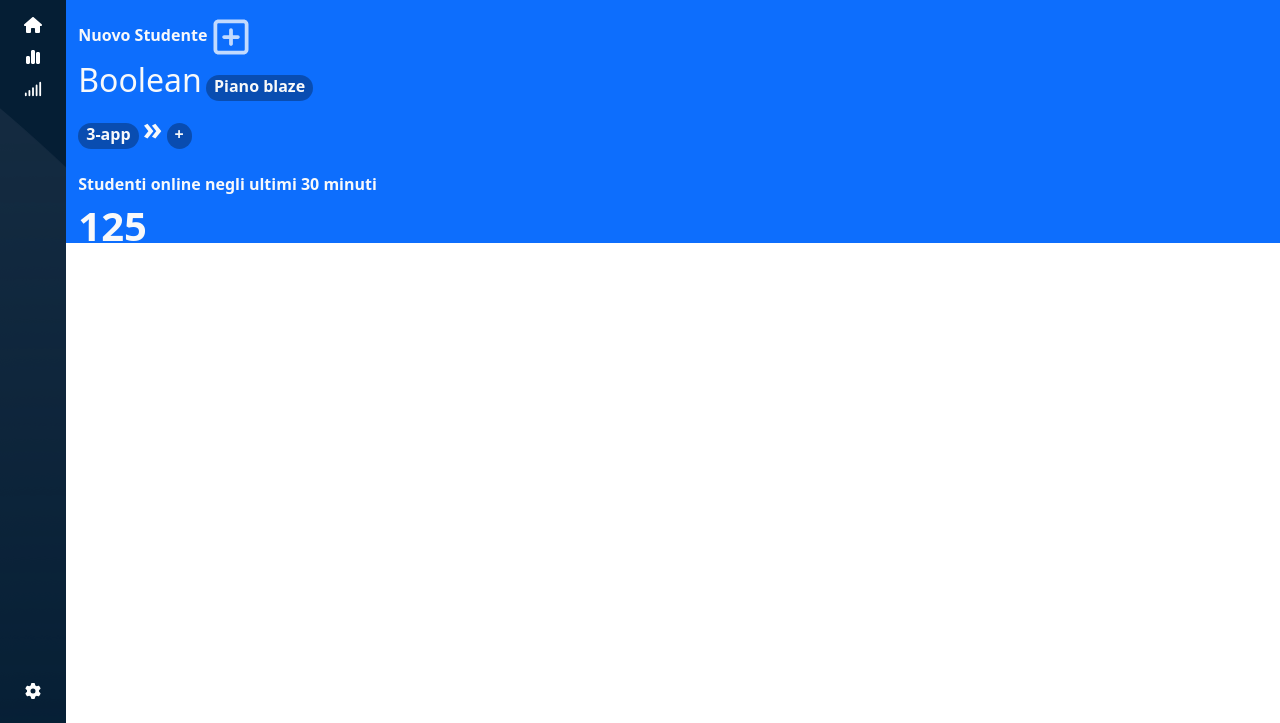
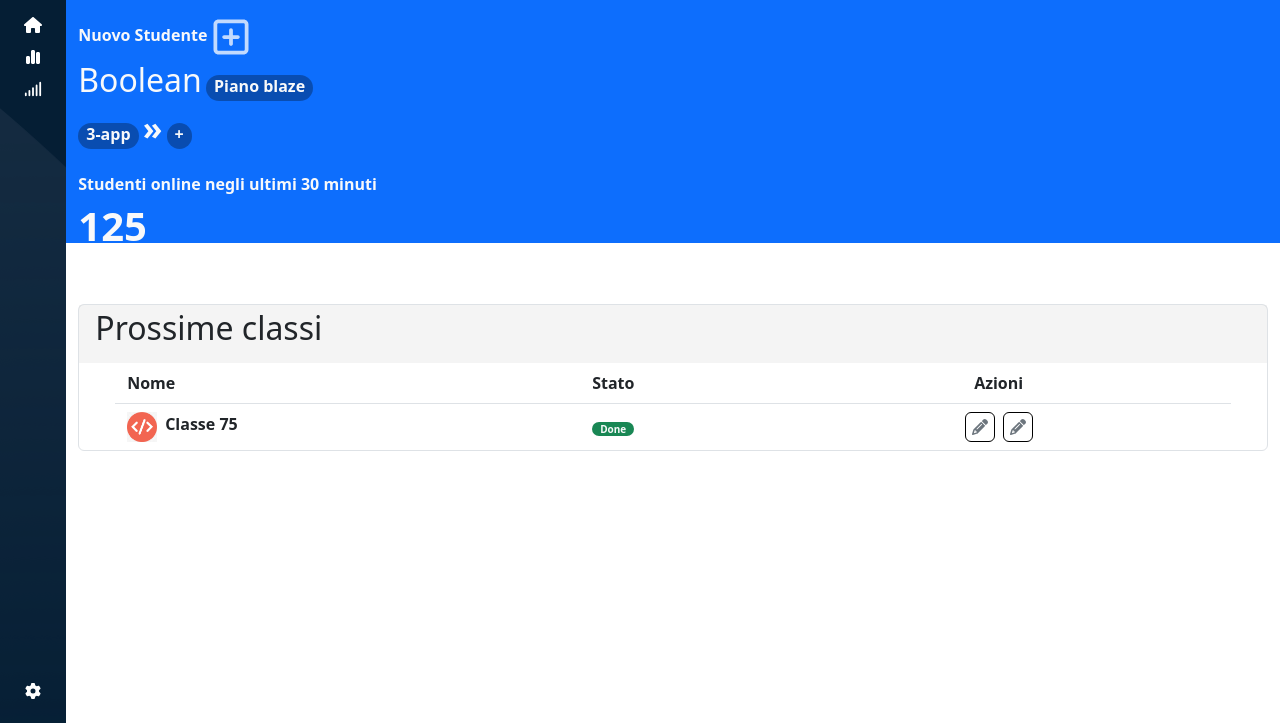
Before and after one commit to AlessioPirrotta/html-css-bootstrap-dashboard, a plain HTML site: page index.html in a window 1280 px wide. Shown: the part 84-807 px from the top of the page. Drawn offline with nearby package versions, Linux system fonts and the light colour scheme.

Commit message:
table setting Prime classi

```diff
--- a/assets/css/style.css
+++ b/assets/css/style.css
@@ -47,3 +47,7 @@ img{
 ._op{
     background-color:rgba(0, 0, 0, .3);
 }
+
+._op1{
+    background-color:rgba(144, 144, 144, 0.1);
+}
--- a/index.html
+++ b/index.html
@@ -20,7 +20,8 @@
     </nav>
 
   </header>
-  <main class="d-flex">
+  <main>
+    <section class="d-flex">
       <div class="leftbar d-flex flex-column align-items-center justify-content-between">
         <div class="d-flex flex-column align-items-center">
           <svg class="mt-4 mb-2" xmlns="http://www.w3.org/2000/svg" height="16" width="18" fill="white" viewBox="0 0 576 512"><!--!Font Awesome Free 6.5.1 by @fontawesome - https://fontawesome.com License - https://fontawesome.com/license/free Copyright 2023 Fonticons, Inc.--><path d="M575.8 255.5c0 18-15 32.1-32 32.1h-32l.7 160.2c0 2.7-.2 5.4-.5 8.1V472c0 22.1-17.9 40-40 40H456c-1.1 0-2.2 0-3.3-.1c-1.4 .1-2.8 .1-4.2 .1H416 392c-22.1 0-40-17.9-40-40V448 384c0-17.7-14.3-32-32-32H256c-17.7 0-32 14.3-32 32v64 24c0 22.1-17.9 40-40 40H160 128.1c-1.5 0-3-.1-4.5-.2c-1.2 .1-2.4 .2-3.6 .2H104c-22.1 0-40-17.9-40-40V360c0-.9 0-1.9 .1-2.8V287.6H32c-18 0-32-14-32-32.1c0-9 3-17 10-24L266.4 8c7-7 15-8 22-8s15 2 21 7L564.8 231.5c8 7 12 15 11 24z"/></svg>
@@ -34,8 +35,8 @@
 
       </div>
 
-    <div class="container-fluid bg-primary text-light fw-semibold" style="height: 250px;">
-      <div class="row flex-column flex-lg-row mt-4 gap-1 ">
+      <div class="container-fluid bg-primary text-light" style="height: 250px;">
+        <div class="row fw-semibold flex-column flex-lg-row mt-4 gap-1 ">
           <div>
             <span class="">Nuovo Studente</span>
             <svg class="opacity-75" xmlns="http://www.w3.org/2000/svg" height="40" width="38" fill="white
@@ -59,7 +60,57 @@
         </div>
 
 
+        <div class="container-fluid border rounded mt-5 p-0 text-dark ">
+          <h2 class="_op1 mb-0 px-3 pt-1 pb-3">Prossime classi</h2>
+          <div class="container text-center px-4 ">
+            <div class="row py-2 text-start fw-semibold border-bottom align-items-start">
+              <div class="col-5  ">
+                <span>Nome</span>
               </div>
+              <div class="col-2">
+                <span>Stato</span>
+              </div>
+              <div class="col text-center">
+                <span>Azioni</span>
+
+              </div>
+            </div>
+
+            <div class="row align-items-center py-2 text-start align-items-start fw-semibold">
+              <div class="col-5 d-flex">
+                <img class="me-2" style="width: 30px; height: 30px;" src="./assets/img/class-avatar.jpg" alt="">
+                <span>Classe 75</span>
+              </div>
+              <div class="col-2 text-light">
+                <span style="font-size:10px;" class="bg-success rounded-5 px-2 lh-sm">Done</span>
+              </div>
+              <div class="col d-flex align-items-center justify-content-center gap-2">
+                <div style="width: 30px;height: 30px;" class="border border-black rounded d-flex justify-content-center align-items-center">
+                  <svg xmlns="http://www.w3.org/2000/svg" height="16" width="16" fill="#6c757d" viewBox="0 0 512 512"><!--!Font Awesome Free 6.5.1 by @fontawesome - https://fontawesome.com License - https://fontawesome.com/license/free Copyright 2023 Fonticons, Inc.--><path d="M410.3 231l11.3-11.3-33.9-33.9-62.1-62.1L291.7 89.8l-11.3 11.3-22.6 22.6L58.6 322.9c-10.4 10.4-18 23.3-22.2 37.4L1 480.7c-2.5 8.4-.2 17.5 6.1 23.7s15.3 8.5 23.7 6.1l120.3-35.4c14.1-4.2 27-11.8 37.4-22.2L387.7 253.7 410.3 231zM160 399.4l-9.1 22.7c-4 3.1-8.5 5.4-13.3 6.9L59.4 452l23-78.1c1.4-4.9 3.8-9.4 6.9-13.3l22.7-9.1v32c0 8.8 7.2 16 16 16h32zM362.7 18.7L348.3 33.2 325.7 55.8 314.3 67.1l33.9 33.9 62.1 62.1 33.9 33.9 11.3-11.3 22.6-22.6 14.5-14.5c25-25 25-65.5 0-90.5L453.3 18.7c-25-25-65.5-25-90.5 0zm-47.4 168l-144 144c-6.2 6.2-16.4 6.2-22.6 0s-6.2-16.4 0-22.6l144-144c6.2-6.2 16.4-6.2 22.6 0s6.2 16.4 0 22.6z"/></svg>
+                </div>
+                <div style="width: 30px;height: 30px;" class="border border-black rounded d-flex justify-content-center align-items-center">
+                  <svg xmlns="http://www.w3.org/2000/svg" height="16" width="16" fill="#6c757d" viewBox="0 0 512 512"><!--!Font Awesome Free 6.5.1 by @fontawesome - https://fontawesome.com License - https://fontawesome.com/license/free Copyright 2023 Fonticons, Inc.--><path d="M410.3 231l11.3-11.3-33.9-33.9-62.1-62.1L291.7 89.8l-11.3 11.3-22.6 22.6L58.6 322.9c-10.4 10.4-18 23.3-22.2 37.4L1 480.7c-2.5 8.4-.2 17.5 6.1 23.7s15.3 8.5 23.7 6.1l120.3-35.4c14.1-4.2 27-11.8 37.4-22.2L387.7 253.7 410.3 231zM160 399.4l-9.1 22.7c-4 3.1-8.5 5.4-13.3 6.9L59.4 452l23-78.1c1.4-4.9 3.8-9.4 6.9-13.3l22.7-9.1v32c0 8.8 7.2 16 16 16h32zM362.7 18.7L348.3 33.2 325.7 55.8 314.3 67.1l33.9 33.9 62.1 62.1 33.9 33.9 11.3-11.3 22.6-22.6 14.5-14.5c25-25 25-65.5 0-90.5L453.3 18.7c-25-25-65.5-25-90.5 0zm-47.4 168l-144 144c-6.2 6.2-16.4 6.2-22.6 0s-6.2-16.4 0-22.6l144-144c6.2-6.2 16.4-6.2 22.6 0s6.2 16.4 0 22.6z"/></svg>
+                </div>
+              </div>
+            </div>
+          </div>
+
+
+
+
+
+
+
+
+
+
+        </div>
+      </div>
+    </section>
+
+
+
+
   </main>
 
 
```
Lines whose indentation alone changed are shown as unchanged.
